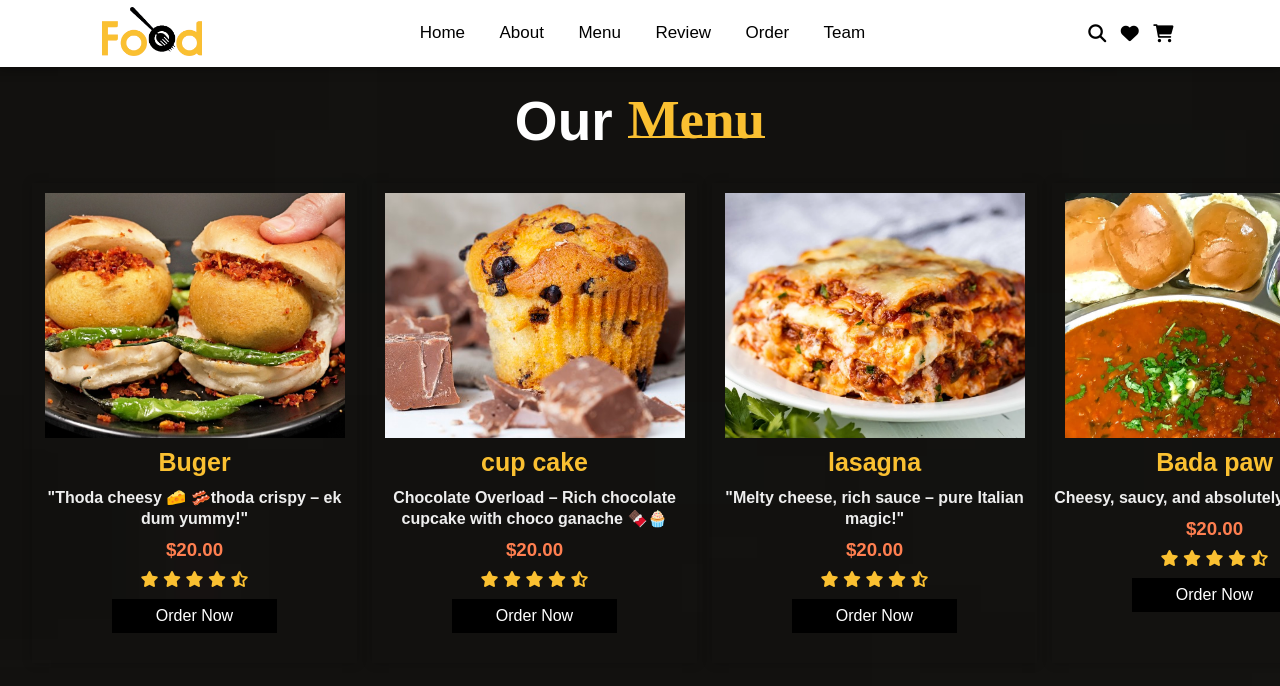
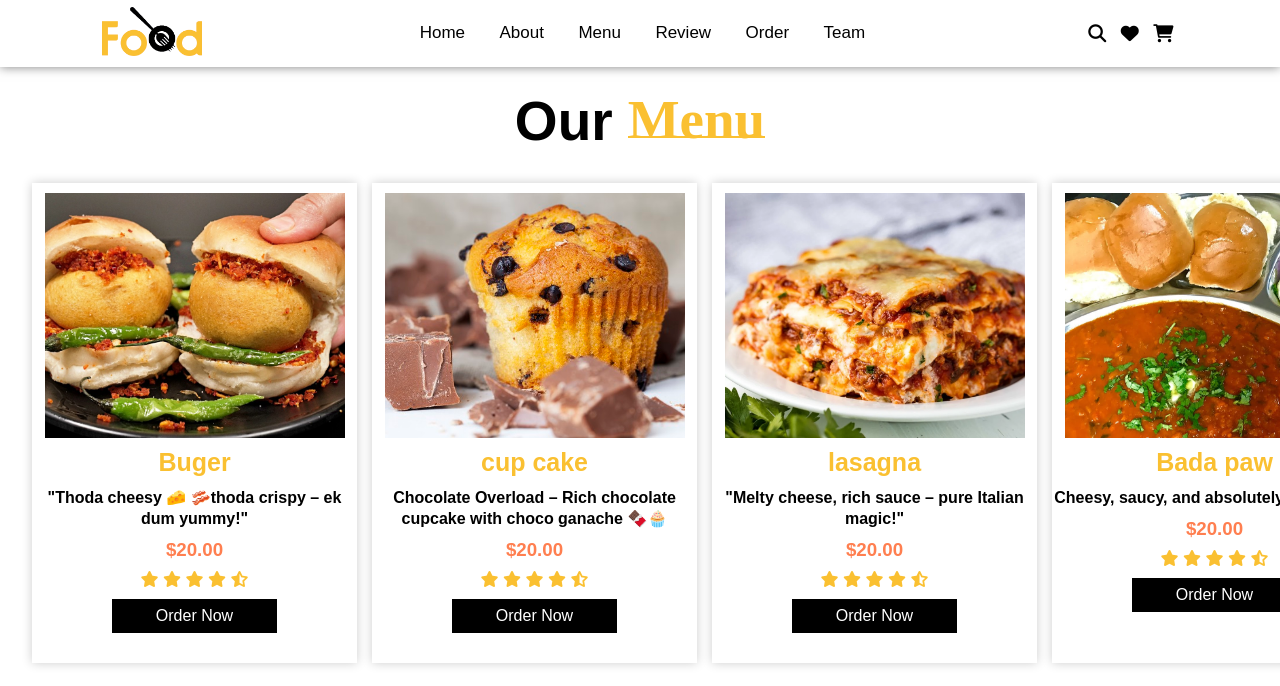
Before and after one commit to simranmaran/freshfood, a plain HTML site: page menu.html in a window 1280 px wide. Shown: the top 686 px of the page. Drawn offline with Linux system fonts and the light colour scheme.

Commit message:
completed

```diff
--- a/index.css
+++ b/index.css
@@ -28,6 +28,10 @@ section nav{
     box-shadow: 0 0 10px rgba(0,0,0,0.5);
     z-index: 1000;
 }
+
+
+
+
 
 section nav .logo img{
     width: 100px;
@@ -233,9 +237,9 @@ section .main .men_text h1 span{
 .menu{
     width: 100%;
     padding: 70px 0;
-    background-image: url(image/5.jpg);
-    background-size: cover;
-    color: white;
+    /* background-image: url(image/5.jpg);
+    background-size: cover; */
+    color:black;
 
 
 }
@@ -347,7 +351,7 @@ section .main .men_text h1 span{
     text-align: center;
     margin-top: 8px;
     line-height: 21px;
-    color: #eeeeee;
+    color: black;
 }
 
 .menu .menu_box .menu_card .menu_info h3{
```
Also changed, not shown: about.html (+2 -2 lines), index.html (+1 -2 lines).
